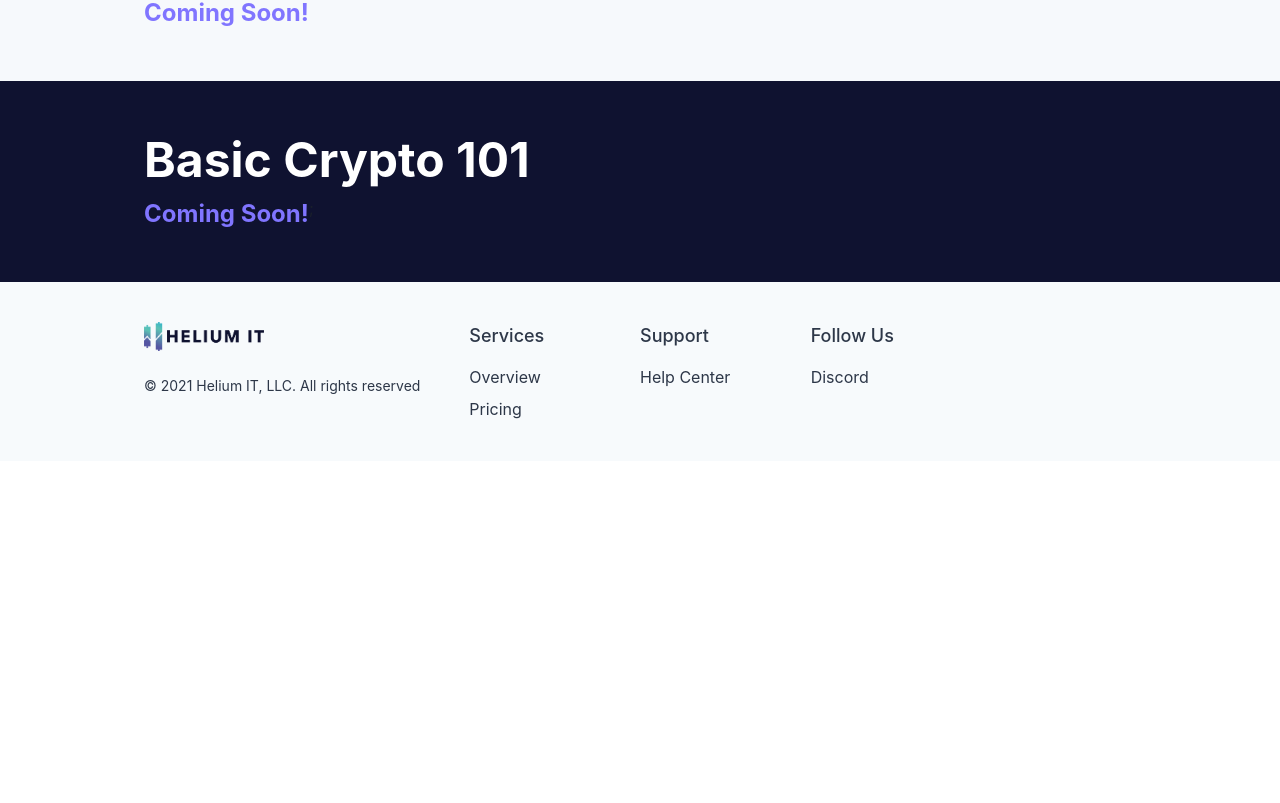
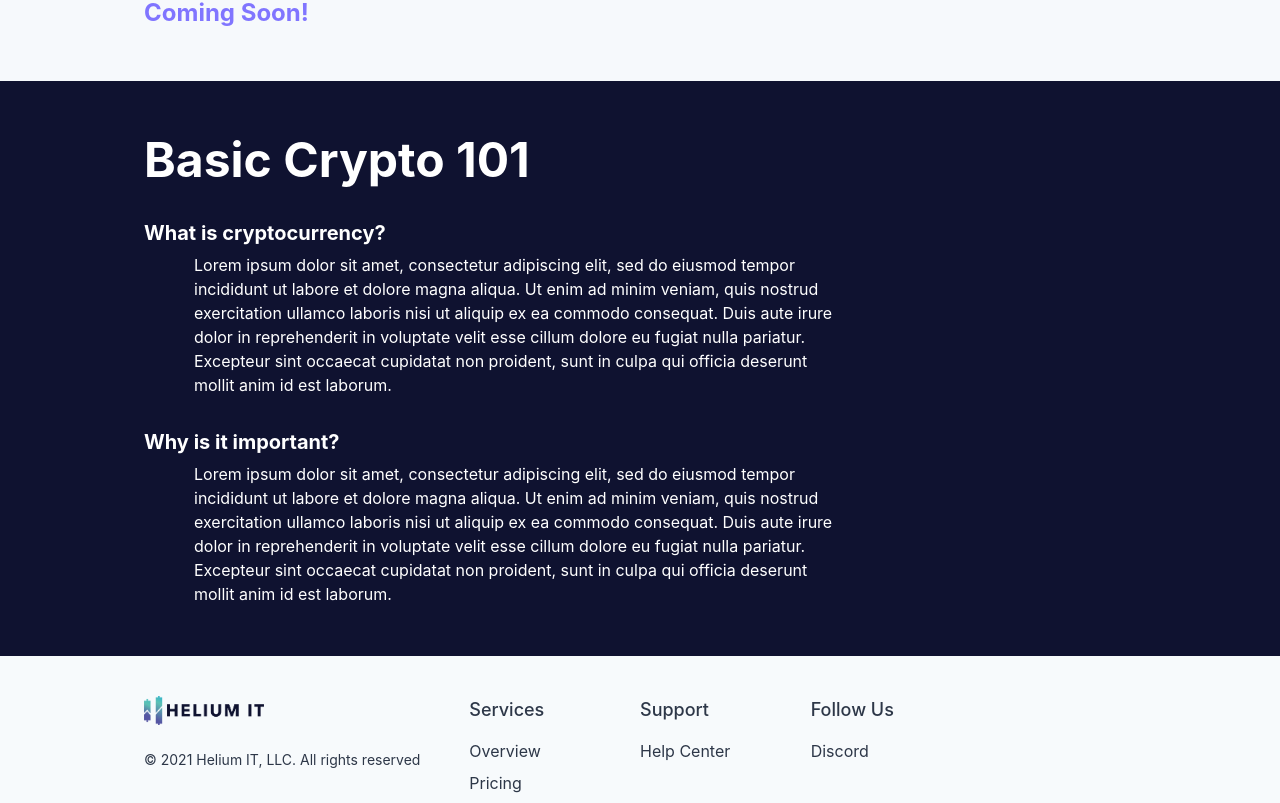
Before and after one commit to karapalumbo/helium-it, a React (Create React App) app: page / in a window 1280 px wide. Shown: the part 1004-1807 px from the top of the page. Before the commit the page ends 1465 px from the top, so only its background shows below. Built offline with nearby package versions, Linux system fonts and the light colour scheme.

Commit message:
added project page and added formatting to other sections

```diff
--- a/src/Routes.js
+++ b/src/Routes.js
@@ -3,6 +3,7 @@ import { Route, Switch } from "react-router-dom";
 import Pricing from "./pages/Pricing";
 import MainPage from "./pages/MainPage";
 import CryptoMiningSection from "./pages/CryptoMining";
+import Projects from "./pages/Projects";
 
 function Routes() {
   return (
@@ -18,6 +19,10 @@ function Routes() {
       <Route exact path="/crypto-mining">
         <CryptoMiningSection />
       </Route>
+
+      <Route exact path="/projects">
+        <Projects />
+      </Route>
     </Switch>
   );
 }
--- a/src/components/Navbar.js
+++ b/src/components/Navbar.js
@@ -274,11 +274,11 @@ const NAV_ITEMS = [
     label: "Our Services",
     children: [
       {
-        label: "IT Support and Consulting",
+        label: "IT Support",
         href: "/#IT-support",
       },
       {
-        label: "Crypto Mining Consulting and Setup",
+        label: "Crypto Consulting and Setup",
         href: "/crypto-mining",
       },
       {
@@ -289,12 +289,7 @@ const NAV_ITEMS = [
   },
   {
     label: "Projects",
-    children: [
-      {
-        label: "Helium",
-        href: "https://www.helium.com/",
-      },
-    ],
+    href: "/projects",
   },
   {
     label: "Pricing",
--- a/src/pages/Crypto101.js
+++ b/src/pages/Crypto101.js
@@ -30,37 +30,51 @@ export default function Crypto101Section() {
             </Text>{" "}
           </Heading>
         </Flex>
+
         <Flex flex={1}>
-          <ComingSoon />;
-          {/* <Image
-            className="crypto-coins-img"
-            alt={"image of 3 crypto coins"}
-            objectFit={"cover"}
-            src={
-              "https://cdn.pixabay.com/photo/2018/05/23/04/32/cryptocurrency-3423264_1280.jpg"
-            }
-          /> */}
-          {/* <Image
-            className="crypto-coins-img"
-            objectFit={"cover"}
-            alt={"image of bitcoin"}
-            src={bitcoinImg}
-            h={300}
-          />
-          <Image
-            className="crypto-coins-img"
-            objectFit={"cover"}
-            alt={"image of ethereum"}
-            src={ethereumImg}
-            h={300}
-          />
-          <Image
-            className="crypto-coins-img"
-            objectFit={"cover"}
-            alt={"image of litecoin"}
-            src={litecoinImg}
-            h={300}
-          /> */}
+          <Heading fontSize={{ base: "xl" }} mt={"25px"}>
+            <Text
+              color={"#ffffff"}
+              maxW="container.sm"
+              className="what-is-crypto"
+            >
+              What is cryptocurrency?
+            </Text>
+          </Heading>
+        </Flex>
+        <Flex>
+          <Text color={"#ffffff"} maxW="container.sm" className="mining-info">
+            Lorem ipsum dolor sit amet, consectetur adipiscing elit, sed do
+            eiusmod tempor incididunt ut labore et dolore magna aliqua. Ut enim
+            ad minim veniam, quis nostrud exercitation ullamco laboris nisi ut
+            aliquip ex ea commodo consequat. Duis aute irure dolor in
+            reprehenderit in voluptate velit esse cillum dolore eu fugiat nulla
+            pariatur. Excepteur sint occaecat cupidatat non proident, sunt in
+            culpa qui officia deserunt mollit anim id est laborum.
+          </Text>
+        </Flex>
+
+        <Flex flex={1}>
+          <Heading fontSize={{ base: "xl" }} mt={"25px"}>
+            <Text
+              color={"#ffffff"}
+              maxW="container.sm"
+              className="what-is-crypto"
+            >
+              Why is it important?
+            </Text>
+          </Heading>
+        </Flex>
+        <Flex>
+          <Text color={"#ffffff"} maxW="container.sm" className="mining-info">
+            Lorem ipsum dolor sit amet, consectetur adipiscing elit, sed do
+            eiusmod tempor incididunt ut labore et dolore magna aliqua. Ut enim
+            ad minim veniam, quis nostrud exercitation ullamco laboris nisi ut
+            aliquip ex ea commodo consequat. Duis aute irure dolor in
+            reprehenderit in voluptate velit esse cillum dolore eu fugiat nulla
+            pariatur. Excepteur sint occaecat cupidatat non proident, sunt in
+            culpa qui officia deserunt mollit anim id est laborum.
+          </Text>
         </Flex>
       </Container>
     </Box>
--- a/src/pages/CryptoMining.css
+++ b/src/pages/CryptoMining.css
@@ -1,5 +1,4 @@
 .mining-machine-img {
-  /* mix-blend-mode: darken; */
   width: 500px;
   height: 500px;
   float: left;
@@ -8,6 +7,3 @@
 .mining-info {
   margin-left: 50px;
 }
-
-/* .crypto-mining-container {
-} */
--- a/src/pages/CryptoMining.js
+++ b/src/pages/CryptoMining.js
@@ -19,7 +19,7 @@ export default function CryptoMiningSection() {
         <Flex flex={1} align={"center"} justify={"center"}>
           <Heading fontSize={{ base: "3xl", md: "4xl", lg: "5xl" }}>
             <Text color={"#ffffff"} as={"span"}>
-              Mining Consulting and Setup
+              Cryptocurrency Consulting and Setup
             </Text>
             {""}
           </Heading>
--- a/src/pages/ITSupport.js
+++ b/src/pages/ITSupport.js
@@ -1,13 +1,5 @@
 import ComingSoon from "../components/ComingSoon";
-import {
-  Flex,
-  Heading,
-  Text,
-  Container,
-  Stack,
-  Box,
-  useColorModeValue,
-} from "@chakra-ui/react";
+import { Flex, Heading, Text, Container, Stack, Box } from "@chakra-ui/react";
 
 export default function ITSupportSection() {
   return (
@@ -15,7 +7,7 @@ export default function ITSupportSection() {
       <Container as={Stack} maxW="container.lg">
         <Flex flex={1} align={"center"} justify={"flex-start"}>
           <Heading fontSize={{ base: "3xl", md: "4xl", lg: "5xl" }}>
-            <Text as={"span"}>IT Support and Consulting</Text>{" "}
+            <Text as={"span"}>IT Support</Text>{" "}
           </Heading>
         </Flex>
         <ComingSoon />;
--- /dev/null
+++ b/src/pages/Projects.js
@@ -0,0 +1,46 @@
+import ComingSoon from "../components/ComingSoon";
+import {
+  Flex,
+  Heading,
+  Text,
+  Container,
+  Stack,
+  Box,
+  Link,
+} from "@chakra-ui/react";
+import { ExternalLinkIcon } from "@chakra-ui/icons";
+
+export default function Projects() {
+  return (
+    <Box id="Projects" bg="#f6f9fc" pt={"50px"} pb={"50px"}>
+      <Container as={Stack} maxW="container.lg" mt={"50px"}>
+        <Flex flex={1} align={"center"} justify={"flex-start"}>
+          <Heading fontSize={{ base: "3xl", md: "4xl", lg: "5xl" }} mb={"25px"}>
+            <Text as={"span"}>Projects We're Supporting</Text>{" "}
+          </Heading>
+        </Flex>
+        <Link href="https://www.helium.com/" isExternal>
+          Helium <ExternalLinkIcon mx="2px" />
+        </Link>
+        <Flex>
+          <Text color={"#000000"} maxW="container.sm" className="mining-info">
+            Lorem ipsum dolor sit amet, consectetur adipiscing elit, sed do
+            eiusmod tempor incididunt ut labore et dolore magna aliqua. Ut enim
+            ad minim veniam, quis nostrud exercitation ullamco laboris nisi ut
+            aliquip ex ea commodo consequat. Duis aute irure dolor in
+            reprehenderit in voluptate velit esse cillum dolore eu fugiat nulla
+            pariatur. Excepteur sint occaecat cupidatat non proident, sunt in
+            culpa qui officia deserunt mollit anim id est laborum. Lorem ipsum
+            dolor sit amet, consectetur adipiscing elit, sed do eiusmod tempor
+            incididunt ut labore et dolore magna aliqua. Ut enim ad minim
+            veniam, quis nostrud exercitation ullamco laboris nisi ut aliquip ex
+            ea commodo consequat. Duis aute irure dolor in reprehenderit in
+            voluptate velit esse cillum dolore eu fugiat nulla pariatur.
+            Excepteur sint occaecat cupidatat non proident, sunt in culpa qui
+            officia deserunt mollit anim id est laborum.
+          </Text>
+        </Flex>
+      </Container>
+    </Box>
+  );
+}
```
